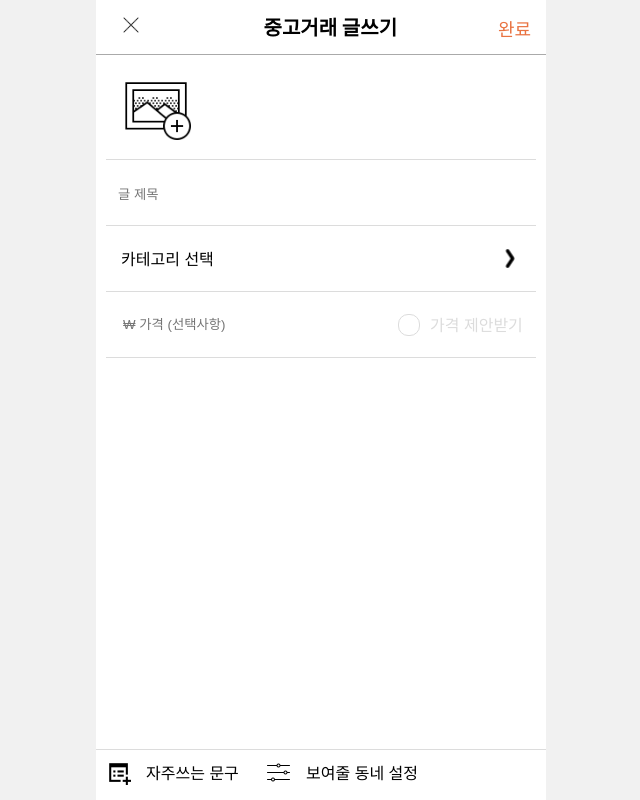
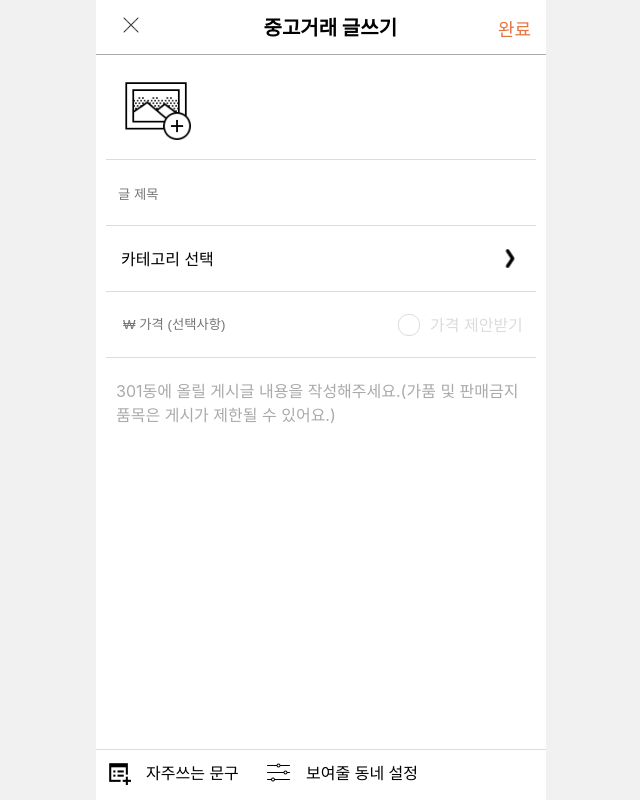
Before and after one commit to wafflestudio19-5/team6-web, a React (Create React App) app: page /write in a window 1280 px wide. Shown: the whole page, without its empty margins (319-959 px from the left). Built offline with nearby package versions, Linux system fonts and the light colour scheme.

Commit message:
feat: Implement text editor and Modify text viewer using slate.js

```diff
--- a/package.json
+++ b/package.json
@@ -17,6 +17,9 @@
     "react-scripts": "4.0.3",
     "react-slick": "^0.28.1",
     "sass": "^1.43.5",
+    "slate": "^0.72.0",
+    "slate-history": "^0.66.0",
+    "slate-react": "^0.72.1",
     "slick-carousel": "^1.8.1",
     "typescript": "^4.5.2",
     "web-vitals": "^1.1.2"
--- a/src/components/Article/Article.tsx
+++ b/src/components/Article/Article.tsx
@@ -1,5 +1,5 @@
 import { Navigate, useNavigate, useParams } from "react-router-dom";
-import { useEffect, useState } from "react";
+import { useEffect, useMemo, useState } from "react";
 import styles from "./Article.module.scss";
 import dummyData from "./DummyData";
 import leftArrowIcon from "../../icons/leftArrow.png";
@@ -11,7 +11,9 @@ import blackHeartIcon from "../../icons/blackHeart.png";
 import Slider from "react-slick";
 import "slick-carousel/slick/slick.css";
 import "slick-carousel/slick/slick-theme.css";
-import * as React from "react";
+import { createEditor, Descendant } from "slate";
+import { Slate, Editable, withReact, ReactEditor } from "slate-react";
+import { withHistory } from "slate-history";
 
 type userData = {
   id: number;
@@ -20,7 +22,7 @@ type userData = {
   region: string;
   title: string;
   product_img: string[];
-  article: string;
+  article: Descendant[];
   price: number;
   time: string;
   temperature: number;
@@ -42,16 +44,23 @@ const settings = {
 
 const Article = () => {
   const { id } = useParams() as { id: string };
+  const currentUser = dummyData.filter((data) => data.id === parseInt(id))[0];
   const [user, setUser] = useState<userData | null>(null);
   const [isHeartClicked, setIsHeartClicked] = useState<boolean>(false);
+  const [value, setValue] = useState<Descendant[]>(
+    currentUser?.article || [{ type: "paragraph", children: [{ text: "" }] }]
+  );
+  const editor = useMemo(
+    () => withHistory(withReact(createEditor() as ReactEditor)),
+    []
+  );
   const navigate = useNavigate();
 
   useEffect(() => {
-    const currentUser = dummyData.filter((data) => data.id === parseInt(id))[0];
     if (!currentUser) navigate("/main");
     else setUser(currentUser);
   }, [id]);
-
+  console.log(value);
   const carouselImg = user?.product_img.map((image) => {
     return (
       <div>
@@ -87,6 +96,7 @@ const Article = () => {
     console.log("profile image");
     // navigate("/profile/{id}");
   };
+
   return (
     <>
       {localStorage.getItem("token") === null && (
@@ -155,7 +165,13 @@ const Article = () => {
               {user?.category}
               {user?.time}
             </p>
-            {user?.article}
+            <Slate
+              editor={editor}
+              value={value}
+              onChange={(value) => setValue(value)}
+            >
+              <Editable readOnly />
+            </Slate>
             <p>
               관심{user?.interest}
               조회{user?.hit}
--- a/src/components/Article/DummyData.js
+++ b/src/components/Article/DummyData.tsx
@@ -1,4 +1,35 @@
-const dummyData = [
+import {BaseEditor, Descendant} from "slate";
+import { ReactEditor } from "slate-react";
+import { HistoryEditor } from "slate-history";
+
+type CustomElement = { type: "paragraph"; children: CustomText[] };
+type CustomText = { text: string; bold?: true };
+
+declare module "slate" {
+  interface CustomTypes {
+    Editor: BaseEditor & ReactEditor & HistoryEditor;
+    Element: CustomElement;
+    Text: CustomText;
+  }
+}
+type userData = {
+  id: number;
+  name: string;
+  profile_img: string;
+  region: string;
+  title: string;
+  product_img: string[];
+  article: Descendant[];
+  price: number;
+  time: string;
+  temperature: number;
+  category: string;
+  chat: number;
+  interest: number;
+  hit: number;
+};
+
+const dummyData : userData[] = [
   {
     id: 1,
     name: "김와플",
@@ -10,7 +41,7 @@ const dummyData = [
       "https://store.storeimages.cdn-apple.com/4982/as-images.apple.com/is/ipad-pro-12-select-wifi-spacegray-202104_FMT_WHH?wid=1945&hei=2000&fmt=jpeg&qlt=95&.v=1617126635000",
       "https://fdn.gsmarena.com/imgroot/news/20/09/new-ipads-announced/-1200/gsmarena_008.jpg",
     ],
-    article: "1억원에 쿨거합니다",
+    article: [{ type: "paragraph", children: [{ text: "1억원에 쿨거합니다." }] }],
     price: 100000000,
     time: "11분 전",
     temperature: 36.5,
@@ -31,8 +62,7 @@ const dummyData = [
       "https://www.bigjungbo.com/files/attach/images/163/721/584/007/063b4278c6ddc61a06f8e5bc8bbdc220.jpeg",
       "https://jungocafe.com/data/file/pd_04/832968301_Se3EQtiZ_944e08785e7711a8093b755f38bd65b9996b4c43.jpg",
     ],
-    article:
-      "산지 2년된 따끈따끈한 에어팟 프로 상태 멀쩡합니다 노이즈 캔슬링 잘 됩니다 본체 뒤쪽에만 흠집이 있습니다 앞쪽에도 있긴합니다 철가루 약간 있는데 티안나요 ㅎㅎ 아 또 그리고 음 신도림 대림 구로디지털단지 신대방 신림 봉천 서울대입구역 낙성대역 사당 방배 서초 교대 강남 역삼 선릉 삼성 종합운동장 잠실새내나루 강변 구의 직거래 원해요 쿨거래 해드리면 아이스크림 하나 사드립니다",
+    article: [{ type: "paragraph", children: [{ text: "1234" }] }],
     price: 129000,
     time: "3분 전",
     temperature: 36.5,
@@ -51,8 +81,7 @@ const dummyData = [
     product_img: [
       "https://mblogthumb-phinf.pstatic.net/MjAxODExMDNfMjMw/MDAxNTQxMTg4MjgxMDQw.O-ws_0z_6leEmfuCue9JCYCI__F8VAGVN-KMoKu7Pwwg.khPumH0MHgNphQFMsqU6u6Ju3Z2A_XMKBX7nyLMwzFog.JPEG.overmindx/output_2392083851.jpg?type=w800",
     ],
-    article:
-      "10만원에 쿨거합니다10만원에 쿨거합니다10만원에 쿨거합니다10만원에 쿨거합니다10만원에 쿨거합니다10만원에 쿨거합니다10만원에 쿨거합니다10만원에 쿨거합니다10만원에 쿨거합니다10만원에 쿨거합니다10만원에 쿨거합니다10만원에 쿨거합니다10만원에 쿨거합니다10만원에 쿨거합니다10만원에 쿨거합니다",
+    article: [{ type: "paragraph", children: [{ text: "231321" }] }],
     price: 100000,
     time: "11분 전",
     temperature: 36.5,
--- a/src/components/Main/Home/Write/WriteArticle.module.scss
+++ b/src/components/Main/Home/Write/WriteArticle.module.scss
@@ -19,6 +19,7 @@
       margin: 15px;
       left: 10px;
       width: 20px;
+      cursor: pointer;
     }
     .headerTitle {
       position: absolute;
@@ -34,6 +35,7 @@
       top: 0;
       right: 0;
       margin: 15px;
+      cursor: pointer;
     }
   }
   .footer {
@@ -46,6 +48,7 @@
       position: relative;
       width: 25px;
       margin: 10px;
+      cursor: pointer;
     }
     .usually {
       position: absolute;
@@ -53,6 +56,7 @@
       left: 40px;
       margin: 10px;
       font-size: 16px;
+      cursor: pointer;
     }
     .neighborhood {
       position: absolute;
@@ -60,6 +64,7 @@
       margin: 10px;
       top: 0;
       left: 160px;
+      cursor: pointer;
     }
     .show {
       position: absolute;
@@ -67,13 +72,19 @@
       left: 200px;
       margin: 10px;
       font-size: 16px;
+      cursor: pointer;
     }
   }
   .contentWrapper {
     position: relative;
     width: 100%;
     top: 55px;
-    height: calc(100% - 54px);
+    height: calc(100% - 105px);
+    overflow-y: scroll;
+    scrollbar-width: none;
+    &::-webkit-scrollbar {
+      display: none;
+    }
     .imageUploadWrapper {
       width: calc(100% - 20px);
       margin: 0 10px 0 10px;
@@ -81,6 +92,7 @@
       .imageUpload {
         width: 70px;
         margin: 15px;
+        cursor: pointer;
       }
     }
     .titleWrapper {
@@ -105,6 +117,7 @@
       border-bottom: 1px solid #dcdcdc;
       display: flex;
       justify-content: space-between;
+      cursor: pointer;
       .category {
         margin: 20px 15px 20px 15px;
       }
@@ -148,6 +161,7 @@
         position: relative;
         top: -1px;
         margin: 0 10px;
+        cursor: default;
       }
     }
     .disabledPriceWrapper {
@@ -186,7 +200,13 @@
         position: relative;
         top: -1px;
         margin: 0 10px;
+        cursor: default;
       }
+    }
+    .articleWrapper {
+      width: calc(100% - 40px);
+      margin: 20px 10px 20px 10px;
+      padding: 0 10px 0 10px;
     }
   }
 }
@@ -220,11 +240,11 @@
       margin: 10px;
     }
   }
-  .contentWrapper {
+  .categoryContentWrapper {
     position: relative;
     top: 55px;
     width: 100%;
-    height: calc(100% - 55px);
+    height: calc(100% - 54px);
     overflow-y: scroll;
     scrollbar-width: none;
     &::-webkit-scrollbar {
--- a/src/components/Main/Home/Write/WriteArticle.tsx
+++ b/src/components/Main/Home/Write/WriteArticle.tsx
@@ -4,19 +4,36 @@ import imageUploadButton from "../../../../icons/imageUpload.png";
 import sentence from "../../../../icons/addProperty.png";
 import setting from "../../../../icons/settingSlider.png";
 import { useNavigate } from "react-router-dom";
-import { useState } from "react";
+import { useMemo, useState } from "react";
 import backButton from "../../../../icons/leftArrow.png";
 import orangeCheck from "../../../../icons/orangecheck.png";
 import rightButton from "../../../../icons/right.png";
+import { BaseEditor, createEditor, Descendant } from "slate";
+import { Editable, ReactEditor, Slate, withReact } from "slate-react";
+import { HistoryEditor, withHistory } from "slate-history";
+import dummyData from "../../../Article/DummyData";
 
 const WriteArticle = () => {
   const [isModalOpen, setIsModalOpen] = useState<boolean>(false);
+  const [title, setTitle] = useState<string>("");
   const [pChecked, setPChecked] = useState<boolean>(false);
-  const [category, setCategory] = useState<string | null>(null);
+  const [category, setCategory] = useState<string>("");
   const [price, setPrice] = useState<string>("");
+  const [value, setValue] = useState<Descendant[]>([
+    { type: "paragraph", children: [{ text: "" }] },
+  ]);
+
+  const editor = useMemo(
+    () => withHistory(withReact(createEditor() as ReactEditor)),
+    []
+  );
+
   const navigate = useNavigate();
   const onClickBack = () => {
     setIsModalOpen(false);
+  };
+  const onChangeTitle = (e: React.ChangeEvent<HTMLInputElement>) => {
+    setTitle(e.target.value);
   };
   const onClickCategory = (e: string) => {
     setCategory(e);
@@ -26,6 +43,24 @@ const WriteArticle = () => {
   };
   const onClickClose = () => {
     navigate(-1);
+  };
+  const onClickDone = () => {
+    dummyData.push({
+      id: Math.random(),
+      name: "현재유저",
+      region: "현재지역",
+      profile_img: "현재프사",
+      title: title,
+      product_img: [], //
+      article: value,
+      price: parseInt(price),
+      time: "현재시간",
+      temperature: 36.5,
+      category: category,
+      chat: 0,
+      hit: 0,
+      interest: 0,
+    });
   };
   const handleCheck = () => {
     if (!!price) setPChecked(!pChecked);
@@ -51,7 +86,9 @@ const WriteArticle = () => {
               onClick={onClickClose}
             />
             <h1 className={styles.headerTitle}>중고거래 글쓰기</h1>
-            <p className={styles.finish}>완료</p>
+            <p className={styles.finish} onClick={onClickDone}>
+              완료
+            </p>
           </div>
           <div className={styles.footer}>
             <img
@@ -76,7 +113,12 @@ const WriteArticle = () => {
               />
             </div>
             <div className={styles.titleWrapper}>
-              <input className={styles.title} placeholder="글 제목" />
+              <input
+                className={styles.title}
+                placeholder="글 제목"
+                value={title}
+                onChange={onChangeTitle}
+              />
             </div>
             <div className={styles.categoryWrapper} onClick={handleCategory}>
               <p className={styles.category}>
@@ -107,6 +149,16 @@ const WriteArticle = () => {
               <label htmlFor={styles.pCheckBox} onClick={handleCheck} />
               <p className={styles.priceP}>가격 제안받기</p>
             </div>
+            <div className={styles.articleWrapper}>
+              <Slate
+                editor={editor}
+                value={value}
+                onChange={(value) => setValue(value)}
+              >
+                <Editable placeholder="301동에 올릴 게시글 내용을 작성해주세요.(가품 및 판매금지품목은 게시가 제한될 수 있어요.)" />{" "}
+                {/* 현재 위치는 나중에 유저 데이터에서 받아와서 입력*/}
+              </Slate>
+            </div>
           </div>
         </div>
       )}
@@ -121,7 +173,7 @@ const WriteArticle = () => {
             />
             <h1 className={styles.headerTitle}>카테고리 선택</h1>
           </div>
-          <div className={styles.contentWrapper}>
+          <div className={styles.categoryContentWrapper}>
             <div
               className={
                 category === "디지털기기"
```
Also changed, not shown: 1 other file (tests, documents, lock files or other folders).
